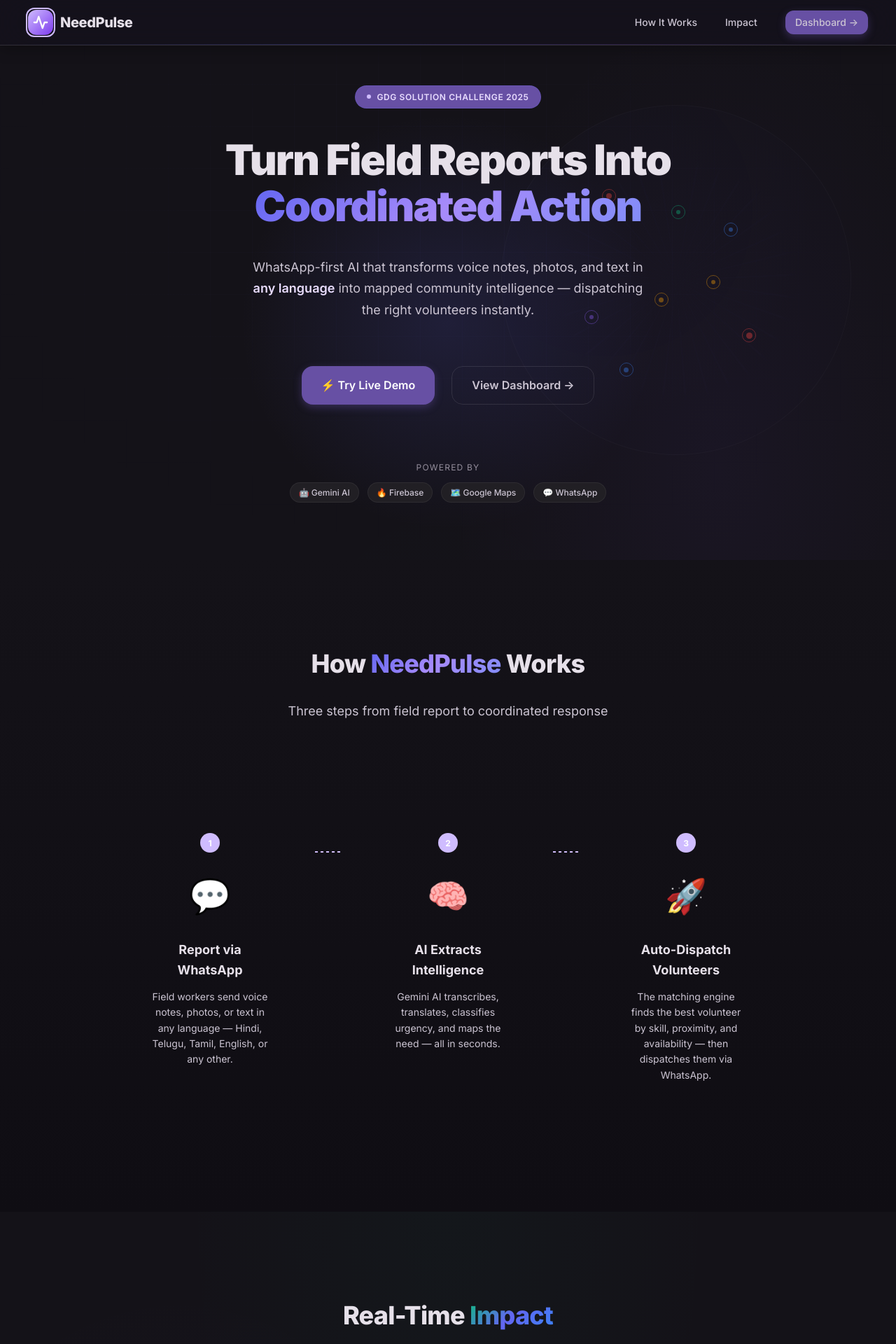
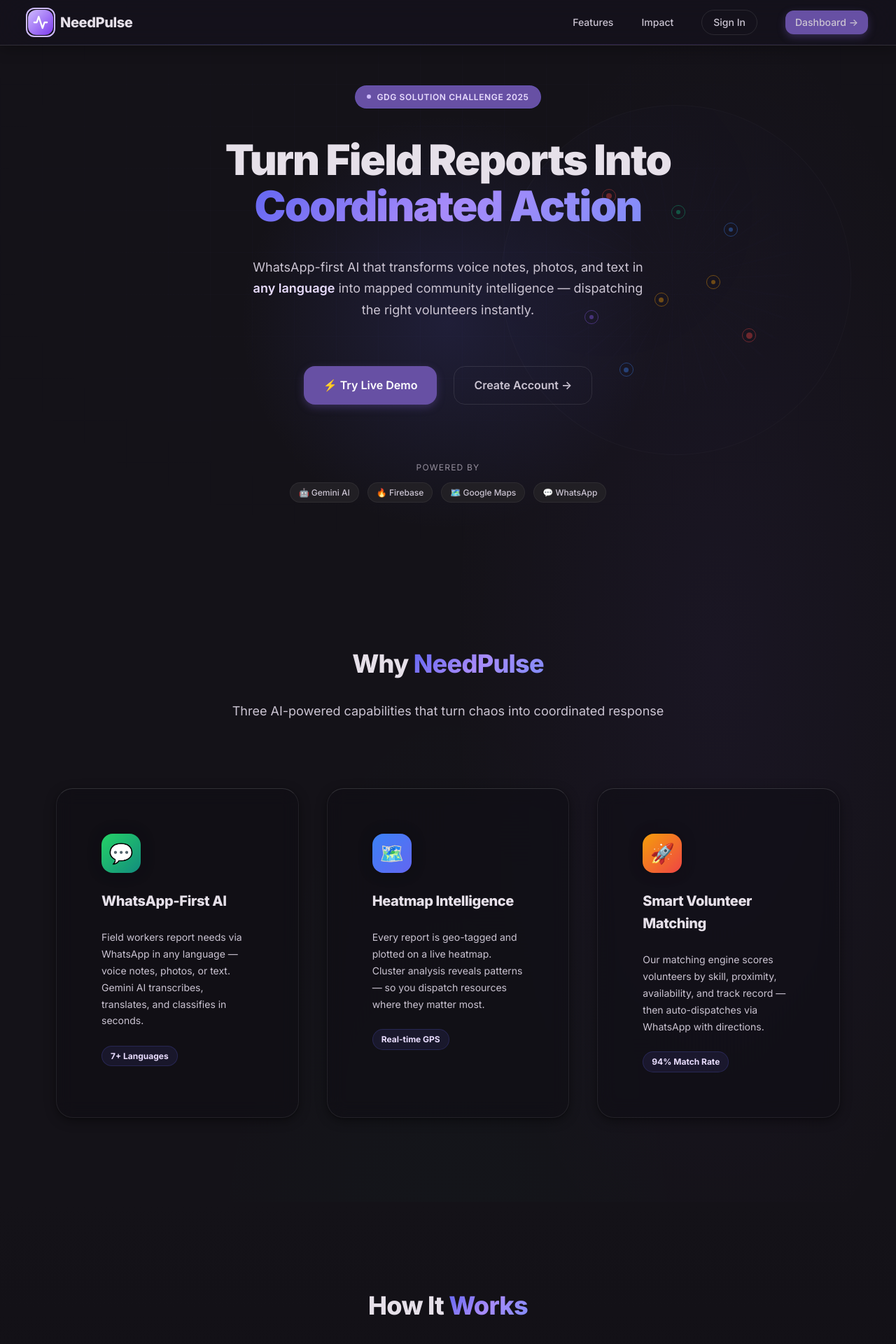
Before and after one commit to peooozz/Need-Pulse, a Next.js app: page / in a window 1280 px wide. Shown: the top 1920 px of the page at 70% size. Built offline with nearby package versions, Linux system fonts and the light colour scheme; no server answers.

Commit message:
Redsign UI

```diff
--- a/src/app/page.module.css
+++ b/src/app/page.module.css
@@ -89,6 +89,21 @@
 
 .navLinks a:hover {
   color: var(--text-primary);
+}
+
+.navLoginBtn {
+  padding: 6px 16px;
+  border-radius: var(--radius-full);
+  border: 1px solid var(--border-default);
+  font-size: var(--text-sm);
+  font-weight: 600;
+  color: var(--text-secondary) !important;
+  transition: all 0.3s ease;
+}
+.navLoginBtn:hover {
+  border-color: var(--accent-primary);
+  color: var(--text-primary) !important;
+  background: rgba(99, 102, 241, 0.08);
 }
 
 /* --- Hero --- */
@@ -466,6 +481,136 @@
   flex-shrink: 0;
 }
 
+/* --- Features Section --- */
+.featuresSection {
+  padding: var(--space-4xl) var(--space-lg);
+}
+.featuresGrid {
+  display: grid;
+  grid-template-columns: repeat(3, 1fr);
+  gap: var(--space-lg);
+  margin-top: var(--space-2xl);
+}
+.featureCard {
+  background: var(--glass-z1-bg);
+  backdrop-filter: blur(var(--glass-z1-blur));
+  -webkit-backdrop-filter: blur(var(--glass-z1-blur));
+  border: 1px solid var(--glass-z1-border);
+  border-top: 1px solid var(--glass-z1-border-top);
+  border-radius: var(--radius-xl);
+  padding: var(--space-xl);
+  box-shadow: var(--glass-z1-shadow);
+  transition: all 0.5s cubic-bezier(0.22, 1, 0.36, 1);
+  display: flex;
+  flex-direction: column;
+  gap: var(--space-md);
+  animation: float-up 0.6s cubic-bezier(0.22, 1, 0.36, 1) both;
+}
+.featureCard:nth-child(1) { animation-delay: 0ms; }
+.featureCard:nth-child(2) { animation-delay: 120ms; }
+.featureCard:nth-child(3) { animation-delay: 240ms; }
+.featureCard:hover {
+  transform: translateY(-8px) scale(1.015);
+  box-shadow: var(--glass-z2-shadow), var(--glass-hover-glow);
+  border-color: var(--glass-z2-border);
+}
+.featureIcon {
+  width: 56px;
+  height: 56px;
+  border-radius: var(--radius-lg);
+  display: flex;
+  align-items: center;
+  justify-content: center;
+  font-size: 28px;
+  box-shadow: 0 0 20px rgba(0, 0, 0, 0.3);
+}
+.featureTitle {
+  font-size: var(--text-xl);
+  font-weight: 800;
+  letter-spacing: -0.02em;
+}
+.featureDesc {
+  font-size: var(--text-sm);
+  color: var(--text-secondary);
+  line-height: 1.7;
+}
+.featureHighlight {
+  display: inline-block;
+  padding: 4px 12px;
+  border-radius: var(--radius-full);
+  background: rgba(99, 102, 241, 0.1);
+  border: 1px solid rgba(99, 102, 241, 0.2);
+  font-size: var(--text-xs);
+  font-weight: 700;
+  color: var(--accent-primary-hover);
+  width: fit-content;
+}
+
+/* --- Testimonial --- */
+.testimonialSection {
+  padding: var(--space-3xl) var(--space-lg);
+}
+.testimonialCard {
+  max-width: 720px;
+  margin: 0 auto;
+  background: var(--glass-z2-bg);
+  backdrop-filter: blur(var(--glass-z2-blur));
+  -webkit-backdrop-filter: blur(var(--glass-z2-blur));
+  border: 1px solid var(--glass-z2-border);
+  border-top: 1px solid var(--glass-z2-border-top);
+  border-radius: var(--radius-xl);
+  padding: var(--space-2xl);
+  box-shadow: var(--glass-z2-shadow);
+  position: relative;
+}
+.quoteIcon {
+  font-size: 64px;
+  line-height: 1;
+  background: linear-gradient(135deg, #6366f1, #8b5cf6);
+  -webkit-background-clip: text;
+  -webkit-text-fill-color: transparent;
+  background-clip: text;
+  font-family: Georgia, serif;
+  position: absolute;
+  top: 20px;
+  left: 28px;
+  opacity: 0.5;
+}
+.quoteText {
+  font-size: var(--text-lg);
+  line-height: 1.8;
+  color: var(--text-secondary);
+  font-style: italic;
+  margin-bottom: var(--space-lg);
+  padding-left: 8px;
+}
+.quoteAuthor {
+  display: flex;
+  align-items: center;
+  gap: 12px;
+}
+.quoteAvatar {
+  width: 40px;
+  height: 40px;
+  border-radius: var(--radius-full);
+  background: linear-gradient(135deg, #6366f1, #8b5cf6);
+  display: flex;
+  align-items: center;
+  justify-content: center;
+  font-size: 14px;
+  font-weight: 700;
+  color: white;
+  flex-shrink: 0;
+}
+.quoteName {
+  font-weight: 700;
+  font-size: var(--text-sm);
+}
+.quoteRole {
+  font-size: var(--text-xs);
+  color: var(--text-tertiary);
+}
+
 /* --- CTA --- */
 .ctaSection {
   position: relative;
@@ -501,6 +646,14 @@
   z-index: 1;
 }
 
+.ctaButtons {
+  display: flex;
+  gap: var(--space-md);
+  justify-content: center;
+  position: relative;
+  z-index: 1;
+}
+
 /* --- Footer --- */
 .footer {
   border-top: 1px solid var(--border-subtle);
@@ -521,6 +674,21 @@
   font-size: var(--text-sm);
 }
 
+.footerLinks {
+  display: flex;
+  align-items: center;
+  gap: 8px;
+  font-size: var(--text-sm);
+  color: var(--text-tertiary);
+}
+.footerLinks a {
+  color: var(--text-secondary);
+  transition: color 0.2s;
+}
+.footerLinks a:hover {
+  color: var(--accent-primary-hover);
+}
+
 /* --- Responsive --- */
 @media (max-width: 768px) {
   .heroTitle { font-size: var(--text-4xl); }
@@ -528,6 +696,9 @@
   .steps { flex-direction: column; align-items: center; }
   .stepConnector { display: none; }
   .statsGrid { grid-template-columns: repeat(2, 1fr); }
+  .featuresGrid { grid-template-columns: 1fr; }
   .footerInner { flex-direction: column; gap: var(--space-md); }
   .navLinks a:not(.btn) { display: none; }
+  .navLoginBtn { display: none !important; }
+  .ctaButtons { flex-direction: column; align-items: center; }
 }
--- a/src/app/page.tsx
+++ b/src/app/page.tsx
@@ -45,6 +45,31 @@
   );
 }
 
+/* Feature card data */
+const FEATURES = [
+  {
+    icon: '💬',
+    title: 'WhatsApp-First AI',
+    description: 'Field workers report needs via WhatsApp in any language — voice notes, photos, or text. Gemini AI transcribes, translates, and classifies in seconds.',
+    highlight: '7+ Languages',
+    gradient: 'linear-gradient(135deg, #25D366, #128C7E)',
+  },
+  {
+    icon: '🗺️',
+    title: 'Heatmap Intelligence',
+    description: 'Every report is geo-tagged and plotted on a live heatmap. Cluster analysis reveals patterns — so you dispatch resources where they matter most.',
+    highlight: 'Real-time GPS',
+    gradient: 'linear-gradient(135deg, #3b82f6, #6366f1)',
+  },
+  {
+    icon: '🚀',
+    title: 'Smart Volunteer Matching',
+    description: 'Our matching engine scores volunteers by skill, proximity, availability, and track record — then auto-dispatches via WhatsApp with directions.',
+    highlight: '94% Match Rate',
+    gradient: 'linear-gradient(135deg, #f59e0b, #ef4444)',
+  },
+];
+
 export default function LandingPage() {
   const stat1 = useCountUp(12470);
   const stat2 = useCountUp(890);
@@ -67,8 +92,9 @@
             <span className={styles.logoText}>NeedPulse</span>
           </div>
           <div className={styles.navLinks}>
-            <a href="#how-it-works">How It Works</a>
+            <a href="#features">Features</a>
             <a href="#impact">Impact</a>
+            <Link href="/login" className={styles.navLoginBtn}>Sign In</Link>
             <Link href="/dashboard" className="btn btn-primary btn-sm">Dashboard →</Link>
           </div>
         </div>
@@ -110,8 +136,8 @@
             <Link href="/dashboard/simulator" className="btn btn-primary btn-lg">
               ⚡ Try Live Demo
             </Link>
-            <Link href="/dashboard" className="btn btn-ghost btn-lg">
-              View Dashboard →
+            <Link href="/signup" className="btn btn-ghost btn-lg">
+              Create Account →
             </Link>
           </div>
           <div className={styles.heroTech}>
@@ -126,21 +152,42 @@
         </div>
       </section>
 
-      {/* --- How It Works --- */}
-      <section id="how-it-works" className={styles.howSection}>
+      {/* --- Features Section (replaces old How It Works) --- */}
+      <section id="features" className={styles.featuresSection}>
         <div className={styles.sectionInner}>
           <h2 className={styles.sectionTitle}>
-            How <span className="gradient-text">NeedPulse</span> Works
+            Why <span className="gradient-text">NeedPulse</span>
           </h2>
           <p className={styles.sectionSubtitle}>
-            Three steps from field report to coordinated response
+            Three AI-powered capabilities that turn chaos into coordinated response
           </p>
+          <div className={styles.featuresGrid}>
+            {FEATURES.map((feat, i) => (
+              <div key={i} className={styles.featureCard}>
+                <div className={styles.featureIcon} style={{ background: feat.gradient }}>
+                  {feat.icon}
+                </div>
+                <h3 className={styles.featureTitle}>{feat.title}</h3>
+                <p className={styles.featureDesc}>{feat.description}</p>
+                <span className={styles.featureHighlight}>{feat.highlight}</span>
+              </div>
+            ))}
+          </div>
+        </div>
+      </section>
+
+      {/* --- How It Works (compact 3-step) --- */}
+      <section className={styles.howSection}>
+        <div className={styles.sectionInner}>
+          <h2 className={styles.sectionTitle}>
+            How It <span className="gradient-text">Works</span>
+          </h2>
           <div className={styles.steps}>
             <div className={`${styles.step} animate-fade-in-up`}>
               <div className={styles.stepNumber}>1</div>
               <div className={styles.stepIcon}>💬</div>
               <h3>Report via WhatsApp</h3>
-              <p>Field workers send voice notes, photos, or text in any language — Hindi, Telugu, Tamil, English, or any other.</p>
+              <p>Field workers send voice notes, photos, or text in any language — Hindi, Telugu, Tamil, Bengali, or any other.</p>
             </div>
             <div className={styles.stepConnector}>
               <svg width="40" height="2"><line x1="0" y1="1" x2="40" y2="1" stroke="var(--accent-primary)" strokeWidth="2" strokeDasharray="4 4"/></svg>
@@ -158,7 +205,7 @@
               <div className={styles.stepNumber}>3</div>
               <div className={styles.stepIcon}>🚀</div>
               <h3>Auto-Dispatch Volunteers</h3>
-              <p>The matching engine finds the best volunteer by skill, proximity, and availability — then dispatches them via WhatsApp.</p>
+              <p>The matching engine finds the best volunteer by skill, proximity, and availability — then dispatches via WhatsApp.</p>
             </div>
           </div>
         </div>
@@ -193,6 +240,25 @@
         </div>
       </section>
 
+      {/* --- Testimonial --- */}
+      <section className={styles.testimonialSection}>
+        <div className={styles.sectionInner}>
+          <div className={styles.testimonialCard}>
+            <div className={styles.quoteIcon}>&ldquo;</div>
+            <blockquote className={styles.quoteText}>
+              NeedPulse transformed how we coordinate our flood relief operations. What used to take 4 hours of phone calls now happens in 12 minutes. Our field teams just send a WhatsApp message, and the right volunteer shows up with the right supplies.
+            </blockquote>
+            <div className={styles.quoteAuthor}>
+              <div className={styles.quoteAvatar}>SR</div>
+              <div>
+                <div className={styles.quoteName}>Sanjay Raghavan</div>
+                <div className={styles.quoteRole}>Operations Director, SEEDS India</div>
+              </div>
+            </div>
+          </div>
+        </div>
+      </section>
+
       {/* --- SDG Alignment --- */}
       <section className={styles.sdgSection}>
         <div className={styles.sectionInner}>
@@ -221,9 +287,14 @@
         <div className={styles.ctaGlow} />
         <h2>Ready to see it in action?</h2>
         <p>Watch NeedPulse process a real field report in under 10 seconds.</p>
-        <Link href="/dashboard/simulator" className="btn btn-primary btn-lg">
-          ⚡ Launch Demo Simulator
-        </Link>
+        <div className={styles.ctaButtons}>
+          <Link href="/dashboard/simulator" className="btn btn-primary btn-lg">
+            ⚡ Launch Demo Simulator
+          </Link>
+          <Link href="/signup" className="btn btn-ghost btn-lg">
+            Create Free Account
+          </Link>
+        </div>
       </section>
 
       {/* --- Footer --- */}
@@ -236,6 +307,13 @@
             <span className={styles.logoText}>NeedPulse</span>
           </div>
           <p>Built with ❤️ for GDG Solution Challenge 2025</p>
+          <div className={styles.footerLinks}>
+            <Link href="/login">Sign In</Link>
+            <span>·</span>
+            <Link href="/signup">Sign Up</Link>
+            <span>·</span>
+            <Link href="/dashboard">Dashboard</Link>
+          </div>
         </div>
       </footer>
     </div>
```
